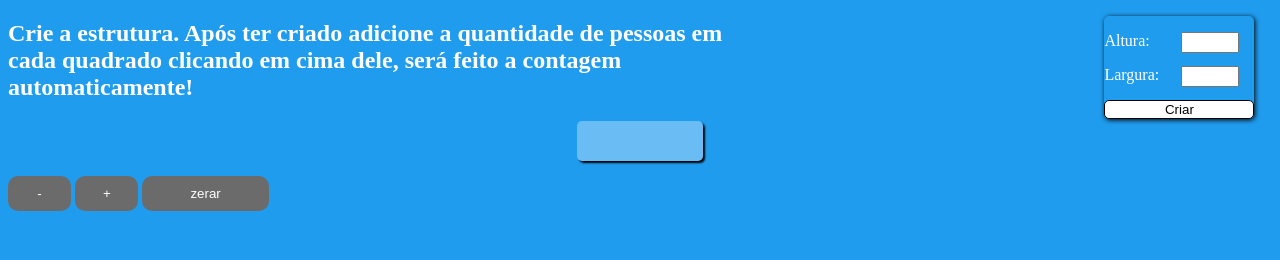
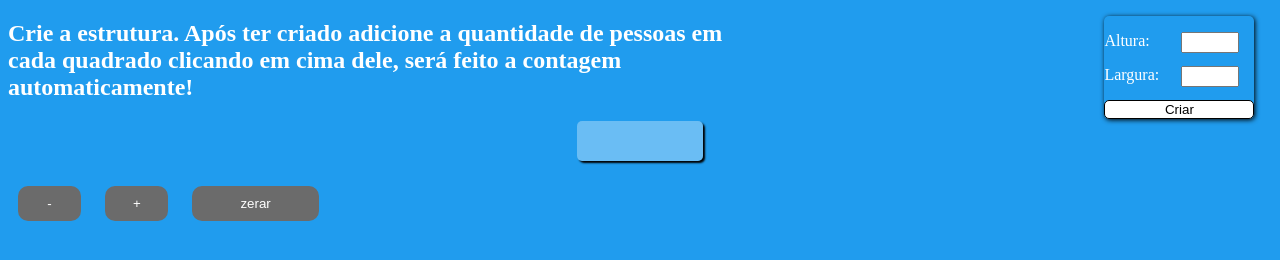
Before and after one commit to ArthurRodriguesm/ASSISTENCIA, a plain HTML site: page index.html in a window 1280 px wide. Drawn offline with Linux system fonts and the light colour scheme.

Commit message:
Update style.css

```diff
--- a/style.css
+++ b/style.css
@@ -72,6 +72,7 @@ input[type=button]{
     width: 5%;
     border-radius: 10px;
     padding: 10px;
+    margin: 10px;
     background-color: rgb(107, 107, 107);
     color: white;
 }
@@ -80,6 +81,7 @@ input[type=button]{
     width: 5%;
     border-radius: 10px;
     padding: 10px;
+    margin: 10px;
     background-color: rgb(107, 107, 107);
     color: white;
 }
@@ -88,6 +90,7 @@ input[type=button]{
     width: 10%;
     border-radius: 10px;
     padding: 10px;
+    margin: 10px;
     background-color: rgb(107, 107, 107);
     color: white;
 }
```
